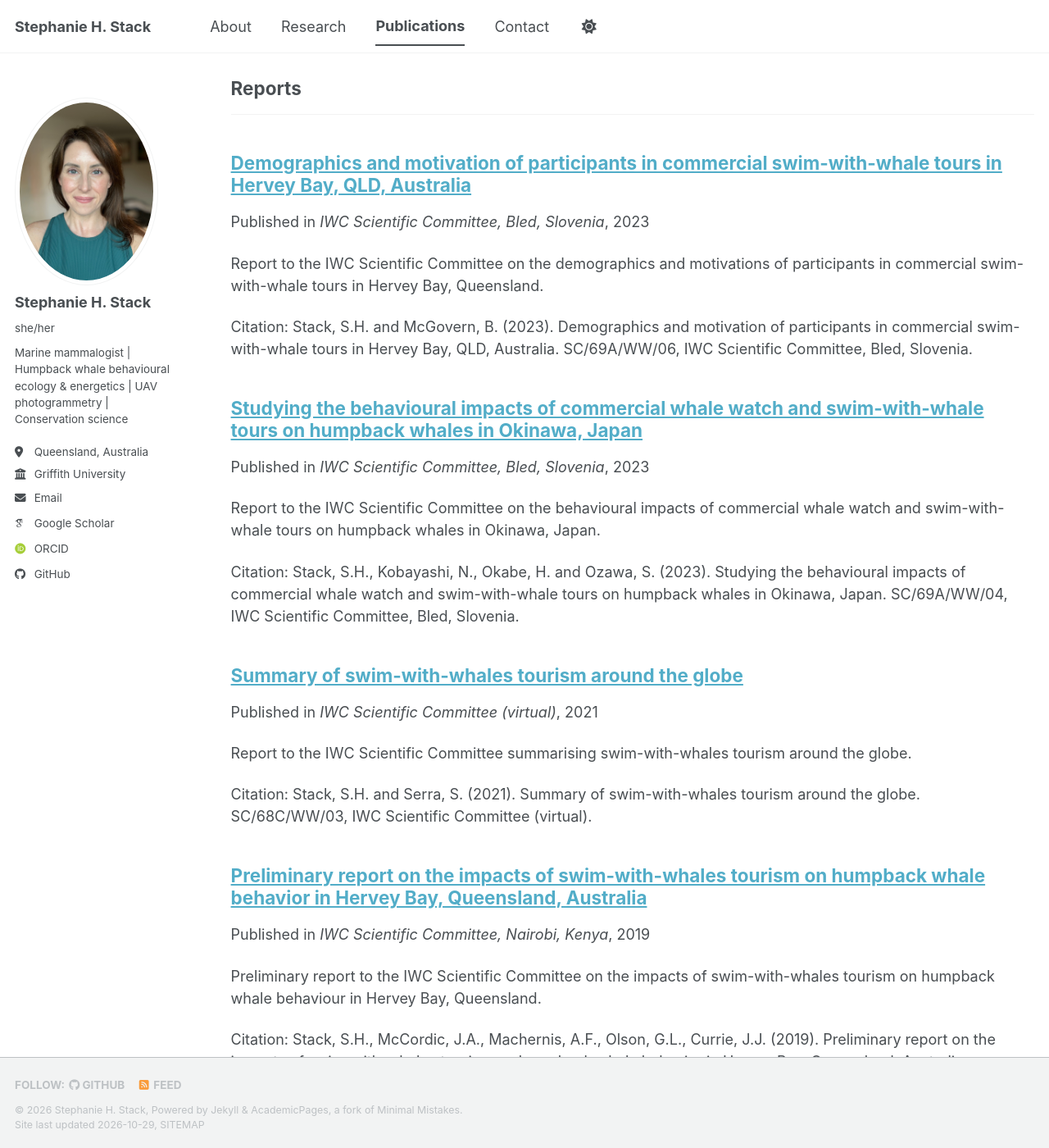
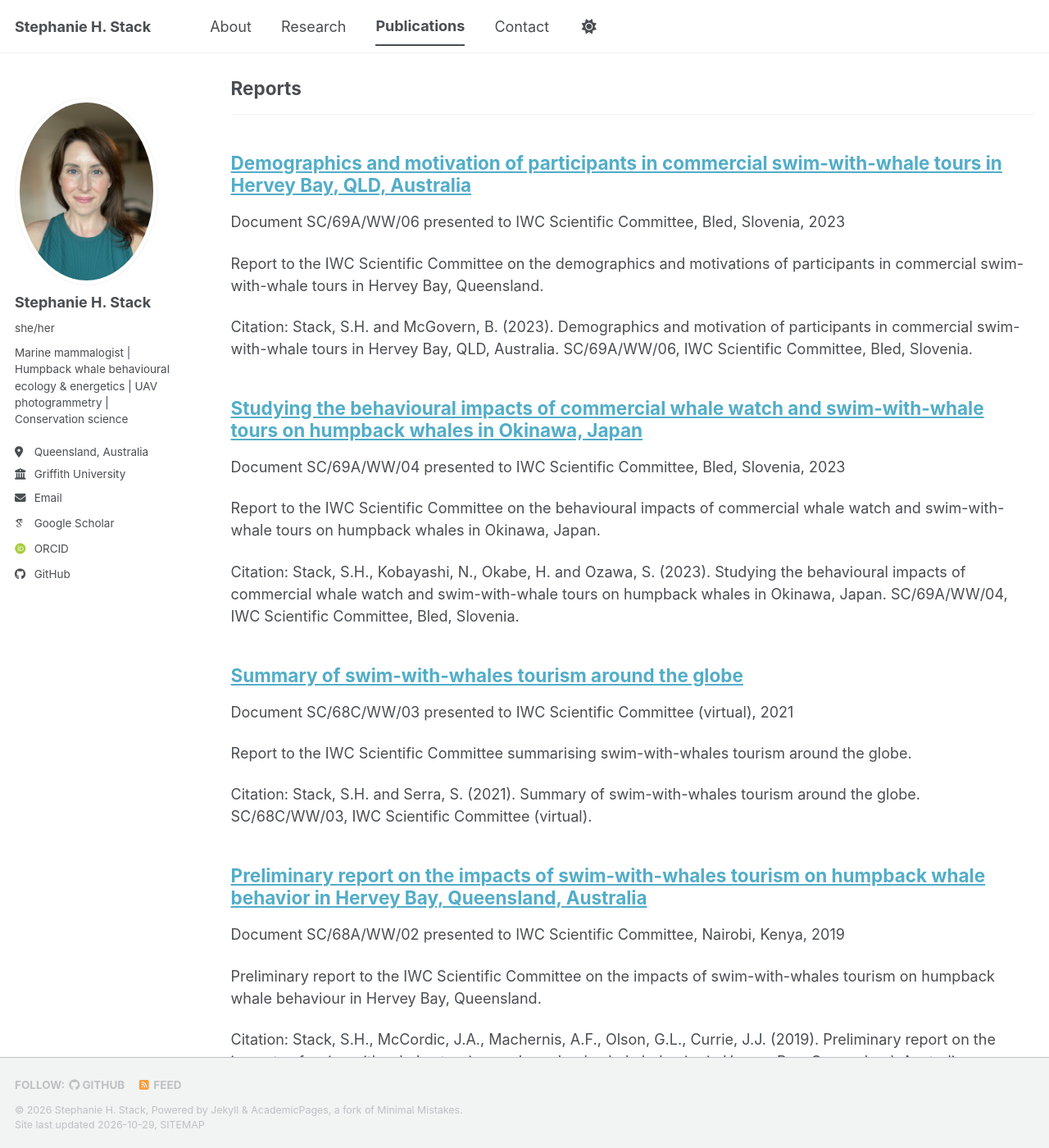
Before and after one commit to stephaniestack/stephaniestack.github.io, a Jekyll site: the page built from _pages/publications.html, in a window 1280 px wide and 1400 px high, scrolled down 4918 px. Shown: the whole window at 82% size. Built offline with Jekyll 4.4.1, drawn with Linux system fonts in a browser that asks for light colours; some web fonts are replaced; a script bundle is joined from its source files by our own code; library files that are not in the unit come from our copies.

Commit message:
Add files via upload

```diff
--- a/_includes/archive-single.html
+++ b/_includes/archive-single.html
@@ -41,7 +41,11 @@
         {% if post.collection == 'teaching' %}
           <p> {{ post.type }}, <i>{{ post.venue }}</i>, {{ post.date | default: "1900-01-01" | date: "%Y" }} </p>
         {% elsif post.collection == 'publications' %}
+          {% if post.category == 'reports' %}
+          <p>Document {{ post.docnumber }} presented to {{ post.venue }}, {{ post.date | default: "1900-01-01" | date: "%Y" }} </p>
+          {% else %}
           <p>Published in <i>{{ post.venue }}</i>, {{ post.date | default: "1900-01-01" | date: "%Y" }} </p>
+          {% endif %}
         {% elsif post.date %}
          <p class="page__date"><strong><i class="fa fa-fw fa-calendar" aria-hidden="true"></i> {{ site.data.ui-text[site.locale].date_label | default: "Published:" }}</strong> <time datetime="{{ post.date | default: "1900-01-01" | date_to_xmlschema }}">{{ post.date | default: "1900-01-01" | date: "%B %d, %Y" }}</time></p>
         {% endif %}
```
